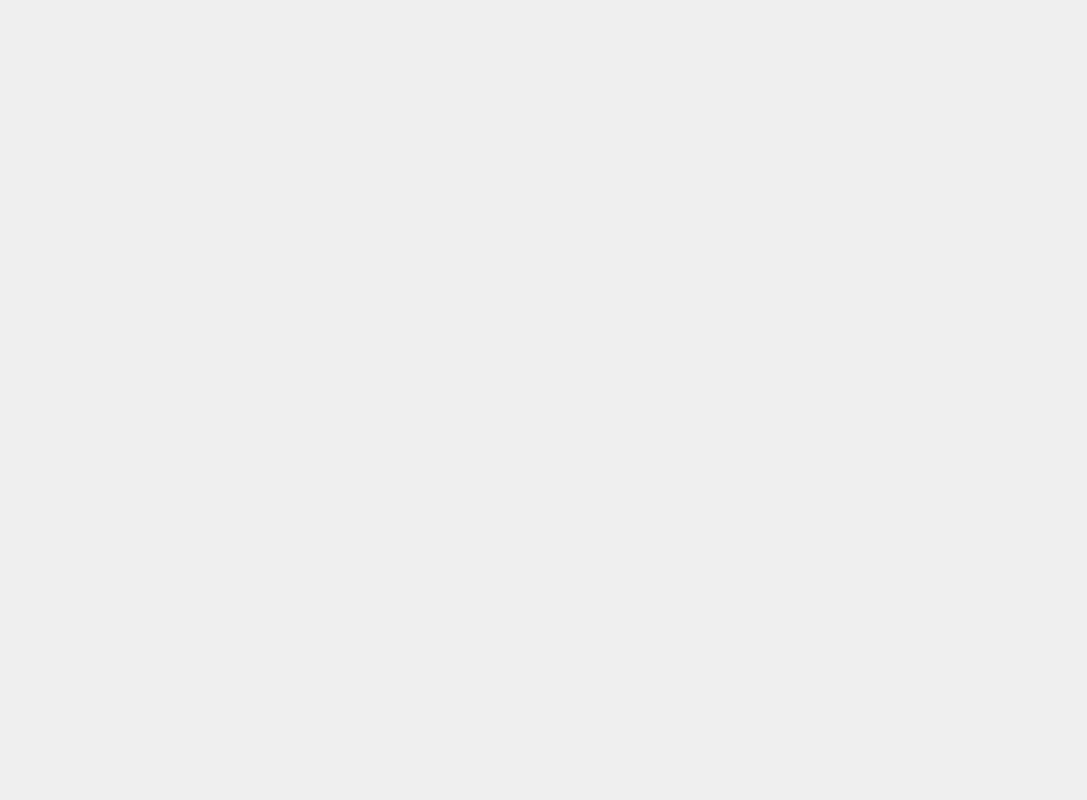
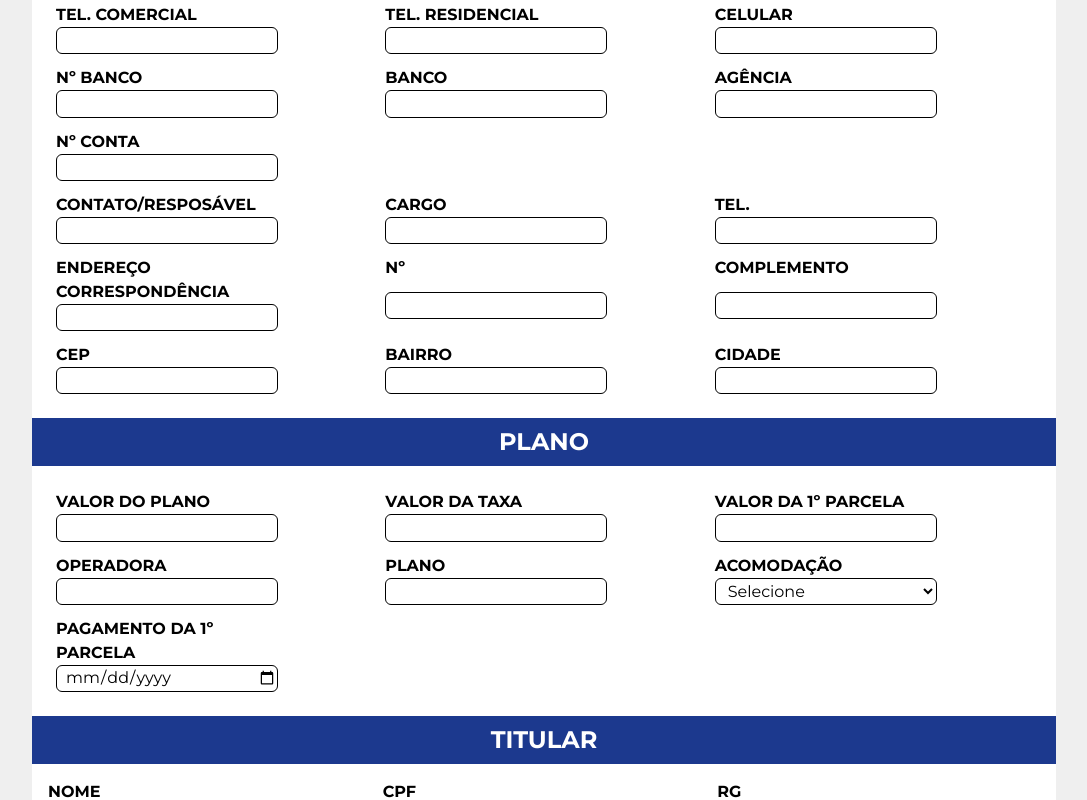
Before and after one commit to henrique-souza-w3g/forms-vanildo, a Next.js app: page / in a window 1280 px wide. Shown: the part 760-1560 px from the top of the page, without its empty margins (96-1183 px from the left). Before the commit the page ends 800 px from the top, so only its background shows below. Built offline with nearby package versions, Linux system fonts and the light colour scheme.

Commit message:
Atualizando as datas e enviando as idade

```diff
--- a/app/components/Button/Button.tsx
+++ b/app/components/Button/Button.tsx
@@ -1,6 +1,3 @@
-
-
-
 export const Button = ({onClick, children, valid}: {onClick?: () => void, children: React.ReactNode, valid?: string }) => {
     return (
         <button className={`button ${valid} cursor-pointer justify-between flex rounded-md p-2 mt-2 mb-2 font-bold text-white bg-blue-900 hover:bg-blue-800 hover:text-orange-500 `}
--- a/app/components/Empresa/Empresa.tsx
+++ b/app/components/Empresa/Empresa.tsx
@@ -5,10 +5,9 @@ import { formatCelular, formatCEP, formatCNPJ, formatTelefone } from "../Format/
 
 interface EmpresaProps {
     setInputsEmpresa: (inputs: any) => void;
-    setCompleteEmpresa: (complete: boolean) => void;
 }
 
-export default function({ setInputsEmpresa, setCompleteEmpresa }: EmpresaProps) {
+export default function({ setInputsEmpresa }: EmpresaProps) {
     const [cnpj, setCnpj] = useState('');
     const [vidas, setVidas] = useState('')
     const [vigencia, setVigencia] = useState('')
@@ -45,18 +44,6 @@ export default function({ setInputsEmpresa, setCompleteEmpresa }: EmpresaProps)
             telResidencial, celular, numeroBanco, banco, agencia, conta, responsavel, cargo, telefoneResponsavel, enderecoCorrespondencia,
             numeroCorrespondencia, complementoCorrespondencia, cepCorrespondencia, bairroCorrespondencia, cidadeCorrespondencia])
 
-    useEffect(() => {
-        if (cnpj && vidas && vigencia && razaoSocial && endereco && numeroCasa && bairro && cidade && cep && email && telComercial &&
-            telResidencial && celular && numeroBanco && banco && agencia && conta && responsavel && cargo && telefoneResponsavel && enderecoCorrespondencia &&
-            numeroCorrespondencia && cepCorrespondencia && bairroCorrespondencia && cidadeCorrespondencia) {
-            setCompleteEmpresa(true)
-        }
-        else {
-            setCompleteEmpresa(false)
-        }
-    }, [cnpj, vidas, vigencia, razaoSocial, endereco, numeroCasa, bairro, cidade, cep, email, telComercial,
-        telResidencial, celular, numeroBanco, banco, agencia, conta, responsavel, cargo, telefoneResponsavel, enderecoCorrespondencia,
-        numeroCorrespondencia, cepCorrespondencia, bairroCorrespondencia, cidadeCorrespondencia])
     return (
         <>
             <p className="text-center bg-blue-900 text-white text-2xl font-bold p-2">EMPRESA</p>
--- a/app/components/Format/Format.tsx
+++ b/app/components/Format/Format.tsx
@@ -52,13 +52,41 @@ export const formatTelefone = (value: string) => {
 }
 
 export const formatValor = (value: string) => {
-    value = value.replace(/\D/g, ""); // Remove tudo que não é número
-    value = value.replace(/(\d)(?=(\d{3})+(?!\d))/g, "$1."); // Coloca o ponto
-    return `R$ ${value}` // Garante que não passe do limite
+    // Substitui pontos por nada e mantém só números e vírgula
+    value = value.replace(/[^\d,]/g, "");
+
+    const parts = value.split(",");
+    let integer = parts[0];
+    let decimal = parts[1] || "";
+
+    // Formata parte inteira com pontos (milhares)
+    integer = integer.replace(/\B(?=(\d{3})+(?!\d))/g, ".");
+
+    if (value.includes(",")) {
+        return `R$ ${integer},${decimal.substring(0,2)}`;
+    } else {
+        return `R$ ${integer}`;
+    }
 }
 
-export const formatData = (value: string) => {
-    value = value.replace(/\D/g, ""); // Remove tudo que não é número
-    value = value.replace(/^(\d{2})(\d{2})(\d)/g, "$1/$2/$3");
-    return value.substring(0,10) // Adiciona a barra
-}
+export const formatData = (isoDate: string) => {
+    if (!isoDate) return "";
+    const [year, month, day] = isoDate.split("-");
+    return `${day}/${month}/${year}`;
+};
+
+export const formatIdade = (dataNascimento: string) => {
+    if (!dataNascimento) return "";
+    const hoje = new Date();
+    const [ano, mes, dia] = dataNascimento.split("-").map(Number);
+    const nascimento = new Date(ano, mes - 1, dia);
+
+    let idade = hoje.getFullYear() - nascimento.getFullYear();
+    const m = hoje.getMonth() - nascimento.getMonth();
+
+    if (m < 0 || (m === 0 && hoje.getDate() < nascimento.getDate())) {
+        idade--;
+    }
+
+    return idade;
+    };
--- a/app/components/PlanoEscolhido/PlanoEscolhido.tsx
+++ b/app/components/PlanoEscolhido/PlanoEscolhido.tsx
@@ -5,10 +5,9 @@ import { formatValor } from "../Format/Format";
 
 interface PlanoProps {
     setInputsPlano: (inputs: any) => void;
-    setCompletePlano: (complete: boolean) => void;
 }
 
-export default function PlanoEscolhido({ setInputsPlano, setCompletePlano }: PlanoProps) {
+export default function PlanoEscolhido({ setInputsPlano }: PlanoProps) {
     const [valorPlano, setValorPlano] = useState('')
     const [valorTaxa, setValorTaxa] = useState('')
     const [valorParcela, setValorParcela] = useState('')
@@ -23,11 +22,6 @@ export default function PlanoEscolhido({ setInputsPlano, setCompletePlano }: Pla
         })
     }, [valorPlano, valorTaxa, valorParcela, operadora, plano, acomodacao, pgtoParcela])
 
-    useEffect(() => {
-        if (valorPlano && valorTaxa && valorParcela && operadora && plano && acomodacao && pgtoParcela) {
-            setCompletePlano(true)
-        }
-    })
 
     return(
         <>
--- a/app/components/Vendedor/Vendedor.tsx
+++ b/app/components/Vendedor/Vendedor.tsx
@@ -5,7 +5,7 @@ import { formatCPF } from "../Format/Format"
 
 
 
-export default function Vendedor({ setInputsVendedor, setCompleteVendedor }: { setInputsVendedor: (inputs: any) => void, setCompleteVendedor : (complete : boolean) => void }) {
+export default function Vendedor({ setInputsVendedor }: { setInputsVendedor: (inputs: any) => void}) {
     const [nome, setNome] = useState('')
     const [cpf, setCpf] = useState('')
     const [motivoVenda, setMotivoVenda] = useState('')
@@ -18,16 +18,6 @@ export default function Vendedor({ setInputsVendedor, setCompleteVendedor }: { s
             nome, cpf, motivoVenda, dtVenda, dtEnvio, emailVendedor
         })
     }, [nome, cpf, motivoVenda, dtVenda, dtEnvio, emailVendedor, setInputsVendedor])
-
-    useEffect(() => {
-        if (nome && cpf && motivoVenda && dtVenda && dtEnvio && emailVendedor) {
-            setCompleteVendedor(true)
-        }
-        else {
-            setCompleteVendedor(false)
-        }
-    }, [nome, cpf, motivoVenda, dtVenda, dtEnvio, emailVendedor, setCompleteVendedor])
-
 
     return (
         <>
--- a/app/page.tsx
+++ b/app/page.tsx
@@ -11,7 +11,7 @@ import { Button } from "./components/Button/Button";
 import { AnimatePresence, motion } from 'framer-motion';
 import { CircleCheck, CirclePlus, RotateCcw } from "lucide-react";
 import { jsPDF } from "jspdf";
-import { formatData } from "./components/Format/Format";
+import { formatIdade, formatData } from "./components/Format/Format";
 
 const montserrat = Montserrat({
   weight: ['400', '700'],
@@ -171,9 +171,6 @@ export default function Home() {
 
 
 
-  const [completeVendedor, setCompleteVendedor] = useState(false)
-  const [completeEmpresa, setCompleteEmpresa] = useState(false);
-  const [completePlano, setCompletePlano] = useState(false);
   const [completeBeneficiario, setCompleteBeneficiario] = useState(false);
   const [emailDestino, setEmailDestino] = useState('')
   const [emailCopia, setEmailCopia] = useState('')
@@ -197,19 +194,6 @@ export default function Home() {
     });
   }, [dependente, inputsVendedor, inputsEmpresa, inputsPlano, inputsBeneficiario, inputsDependentes]);
 
-  const handleRefazer = () => {
-    if (refazer === true) {
-      setInputs({
-      dependente: false,
-      vendedor: {},
-      empresa: {},
-      plano: {},
-      beneficiario: {},
-      dependentes: []
-      })
-      setRefazer(false)
-    }
-  }
 
   const atualizarDepdentes = (index: any, novoValor: Beneficiario) => {
     setInputsDependentes((prev) => {
@@ -276,7 +260,7 @@ export default function Home() {
     - Nome: ${inputsBeneficiario.nome || "Não informado"}
     - CPF: ${inputsBeneficiario.cpf || "Não informado"}
     - RG: ${inputsBeneficiario.rg || "Não informado"}
-    - Data de Nascimento: ${formatData(inputsBeneficiario.dataNascimento) || "Não informado"}
+    - Data de Nascimento: ${formatData(inputsBeneficiario.dataNascimento)  || "Não informado"} - ${formatIdade(inputsBeneficiario.dataNascimento) || "Não informado"} anos
     - Estado Civil: ${inputsBeneficiario.estadoCivil || "Não informado"}
     - Nº Cartão SUS: ${inputsBeneficiario.sus || "Não informado"}
     - Declaração de Nascido Vivo: ${inputsBeneficiario.declaracao || "Não informado"}
@@ -300,7 +284,7 @@ export default function Home() {
       - Nome: ${inputsDependentes.nome || "Não informado"}
       - CPF: ${inputsDependentes.cpf || "Não informado"}
       - RG: ${inputsDependentes.rg || "Não informado"}
-      - Data de Nascimento: ${formatData(inputsDependentes.dataNascimento) || "Não informado"}
+      - Data de Nascimento: ${formatData(inputsDependentes.dataNascimento) || "Não informado"} - ${formatIdade(inputsDependentes.dataNascimento)|| "Não informado"} anos
       - Estado Civil: ${inputsDependentes.estadoCivil || "Não informado"}
       - Nº Cartão SUS: ${inputsDependentes.sus || "Não informado"}
       - Declaração de Nascido Vivo: ${inputsDependentes.declaracao || "Não informado"}
@@ -366,10 +350,6 @@ export default function Home() {
   console.log('Inputs: ', inputs)
 
 
-    if (!completeVendedor || !completeEmpresa || !completePlano || !completeBeneficiario) {
-      alert("Por favor, complete o formulário antes de enviar.")
-      return;
-    };
 
     emailjs.send(
       'service_ee4xbqw', // Service ID
@@ -389,42 +369,24 @@ export default function Home() {
     <AnimatePresence>
     <div className={`m-0 p-0 box-border ${montserrat.className}`}>
       <Header/>
-      <Vendedor setInputsVendedor={setInputsVendedor} setCompleteVendedor={setCompleteVendedor}/>
-      {completeVendedor && (
-        <motion.div
-        key='empresa'
+      <Vendedor setInputsVendedor={setInputsVendedor} />
+      <Empresa setInputsEmpresa={setInputsEmpresa} />
+      <PlanoEscolhido setInputsPlano={setInputsPlano} />
+      <Beneficiario setInputsBeneficiario={setInputsBeneficiario}>TITULAR</Beneficiario>
+      {dependente && (
+        Array.from({ length: dependentes }).map((_, index) => (
+          <motion.div
+        key={index}
         animate={{ opacity: [0, 1], y: [100, 10 ,0] }}>
-          <Empresa setInputsEmpresa={setInputsEmpresa} setCompleteEmpresa={setCompleteEmpresa}/>
+          <Beneficiario key={`dependente-${index}`} setInputsBeneficiario={(dados) => atualizarDepdentes(index, dados)} >DEPENDENTE</Beneficiario>
         </motion.div>
+        ))
       )}
-
-      {completeEmpresa && (
-        <motion.div
-        key='plano'
-        animate={{ opacity: [0,1], y: [100, 10, 0] }}>
-          <PlanoEscolhido setInputsPlano={setInputsPlano} setCompletePlano={setCompletePlano}/>
-        </motion.div>
-      )}
-
-      {completePlano && (
-        <motion.div>
-          <Beneficiario setInputsBeneficiario={setInputsBeneficiario} setCompleteBeneficiario={setCompleteBeneficiario}>TITULAR</Beneficiario>
-        {dependente && (
-          Array.from({ length: dependentes }).map((_, index) => (
-            <motion.div
-          key={index}
-          animate={{ opacity: [0, 1], y: [100, 10 ,0] }}>
-            <Beneficiario key={`dependente-${index}`} setInputsBeneficiario={(dados) => atualizarDepdentes(index, dados)} setCompleteBeneficiario={setCompleteBeneficiario}>DEPENDENTE</Beneficiario>
-          </motion.div>
-          ))
-        )}
         <div className="flex justify-start px-4 py-1 rounded-b-md bg-gray-300 gap-2">
           {dependente ? null : <input className="border rounded-md w-auto m-2 p-2 bg-blue-900 text-white" type="number" value={dependentes} onChange={(e) => setDependentes(e.target.valueAsNumber)} />}
           {dependente ? null : <Button valid="adicionar" onClick={() => setDependente(true)}>Adicionar Dependentes<CirclePlus className="ml-2" /></Button>}
           {dependente ? <Button valid="excluir" onClick={() => setDependente(false)}>Excluir Dependente<CirclePlus className="ml-2 rotate-45 text-red" /></Button> : null }
           </div>
-        </motion.div>
-      )}
         <div className="flex flex-col justify-center align-middle h-[100%] bg-blue-900 py-2 px-5 w-auto rounded-md mt-2 text-white gap-5">
           <div className="flex justify-between w-[70%]">
             <label className="font-bold mr-2">EMAIL PARA ENVIO</label>
@@ -439,7 +401,7 @@ export default function Home() {
         key='enviar-refazer'
         animate={{ opacity: [0, 1], y: [10, 0] }}>
         <Button valid="enviar" onClick={handleClick}>ENVIAR<CircleCheck className="check ml-2"/></Button>
-        <Button valid="refazer" onClick={handleRefazer}>NOVO FORMULÁRIO<RotateCcw className="restart ml-2"/></Button>
+        <Button valid="refazer" onClick={() => window.location.reload()}>NOVO FORMULÁRIO<RotateCcw className="restart ml-2"/></Button>
         </motion.div>
     </div>
     </AnimatePresence>
```
Also changed, not shown: app/components/Beneficiario/Beneficiario.tsx (+1 -14 lines).
